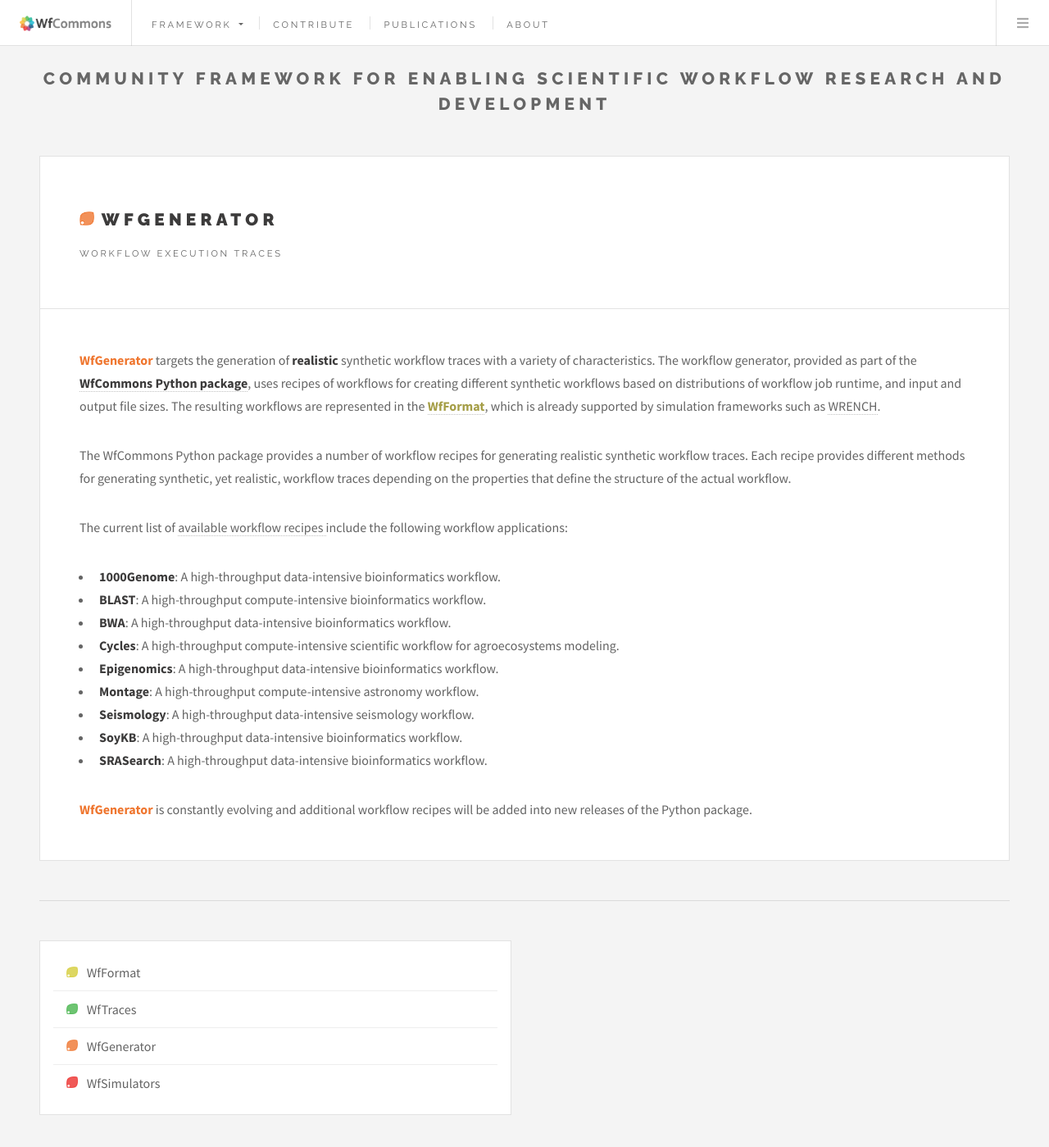
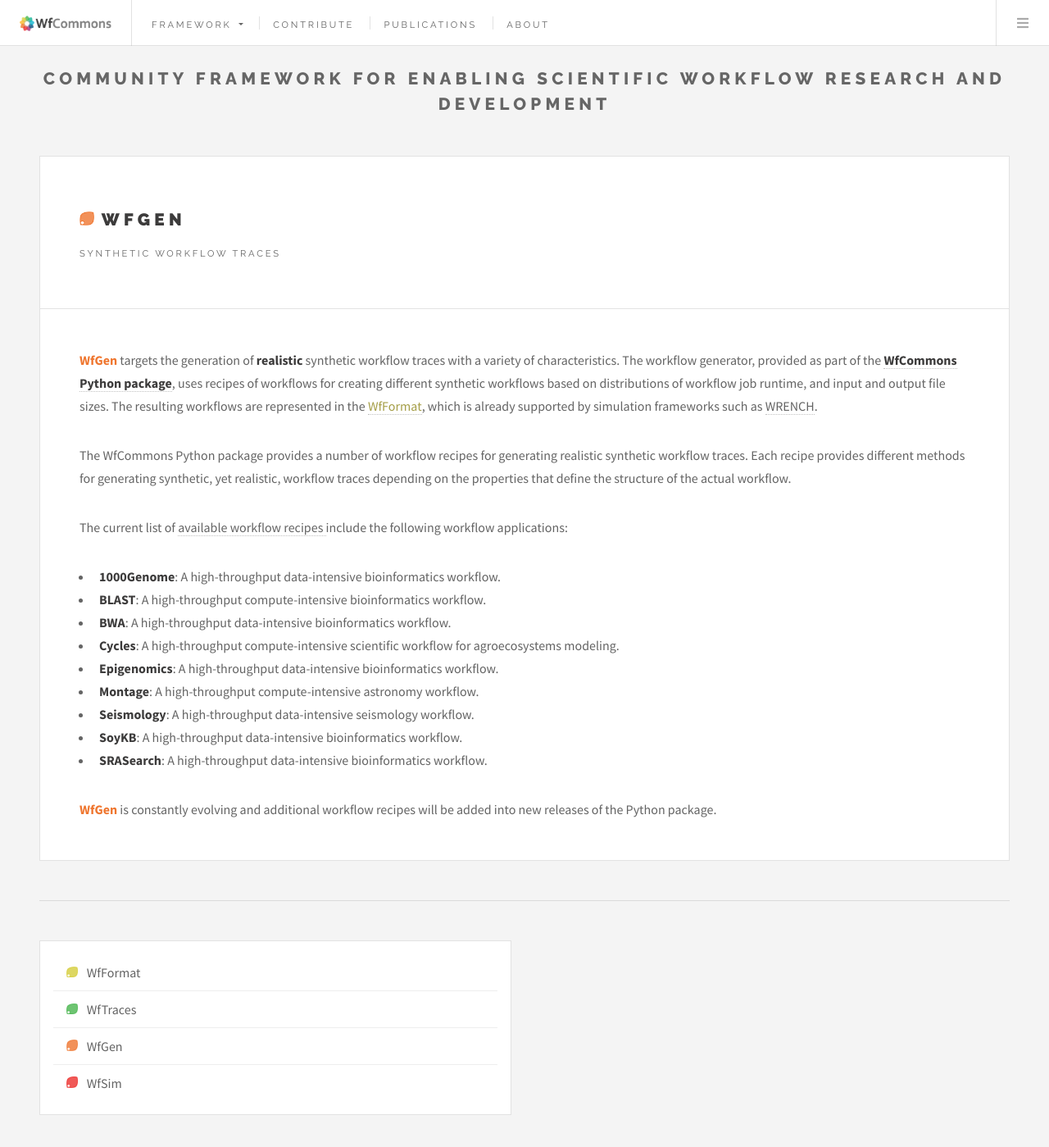
Before and after one commit to wfcommons/wfcommons.github.io, a Jekyll site: the page built from generator.html, in a window 1280 px wide and 1400 px high, scrolled down 248 px. Shown: the whole window at 82% size. Built offline with Jekyll 4.4.1, drawn with Linux system fonts in a browser that asks for light colours.

Commit message:
adding simulation

```diff
--- a/_includes/header.html
+++ b/_includes/header.html
@@ -15,8 +15,8 @@
                     <a class="dropdown-item" href="/format"><img src="/images/wfcommons-lgreen-leaf.png"/> WfFormat</a>
                     <a class="dropdown-item" href="/traces"><img src="/images/wfcommons-green-leaf.png"/> WfTraces</a>
                     <a class="dropdown-item" href="/generator"><img src="/images/wfcommons-orange-leaf.png"/>
-                        WfGenerator</a>
-                    <a class="dropdown-item" href="/simulators"><img src="/images/wfcommons-red-leaf.png"/> WfSimulators</a>
+                        WfGen</a>
+                    <a class="dropdown-item" href="/simulation"><img src="/images/wfcommons-red-leaf.png"/> WfSim</a>
                 </div>
             </li>
             <li><a href="/contribute">Contribute</a></li>
--- a/_includes/sidebar.html
+++ b/_includes/sidebar.html
@@ -16,8 +16,8 @@
                 <ul>
                     <li><a href="/format"><img src="/images/wfcommons-lgreen-leaf.png"/> WfFormat</a></li>
                     <li><a href="/traces"><img src="/images/wfcommons-green-leaf.png"/> WfTraces</a></li>
-                    <li><a href="/generator"><img src="/images/wfcommons-orange-leaf.png"/> WfGenerator</a></li>
-                    <li><a href="/simulators"><img src="/images/wfcommons-red-leaf.png"/> WfSimulators</a></li>
+                    <li><a href="/generator"><img src="/images/wfcommons-orange-leaf.png"/> WfGen</a></li>
+                    <li><a href="/simulation"><img src="/images/wfcommons-red-leaf.png"/> WfSim</a></li>
                 </ul>
             </article>
 
--- a/assets/css/main.css
+++ b/assets/css/main.css
@@ -4211,3 +4211,7 @@
 .wfgenerator {
     color: #EF762F !important;
 }
+
+.wfsim {
+    color: #EC302D !important;
+}
--- a/generator.html
+++ b/generator.html
@@ -9,17 +9,17 @@
     <article class="post">
         <header>
             <div class="title">
-                <h2><img src="/images/wfcommons-orange-leaf.png" alt=""/> WfGenerator</h2>
-                <p>Workflow Execution Traces</p>
+                <h2><img src="/images/wfcommons-orange-leaf.png" alt=""/> WfGen</h2>
+                <p>Synthetic Workflow Traces</p>
             </div>
         </header>
         <p>
-            <strong class="wfgenerator">WfGenerator</strong> targets the generation of <strong>realistic</strong>
+            <strong class="wfgenerator">WfGen</strong> targets the generation of <strong>realistic</strong>
             synthetic workflow traces with a variety of characteristics. The workflow generator, provided as part of the
             <strong><a href="https://docs.wfcommons.org" target="_blank">WfCommons Python package</a></strong>, uses
             recipes of workflows for creating different synthetic workflows based on distributions of
             workflow job runtime, and input and output file sizes. The resulting workflows are represented in the
-            <strong><a href="/format" class="wfformat">WfFormat</a></strong>, which is already supported by simulation
+            <a href="/format" class="wfformat">WfFormat</a>, which is already supported by simulation
             frameworks such as <a href="https://wrench-project.org" target="_blank">WRENCH</a>.
         </p>
         <p>
@@ -48,7 +48,7 @@
             <li><strong>SRASearch</strong>: A high-throughput data-intensive bioinformatics workflow.</li>
         </ul>
         <p>
-            <strong class="wfgenerator">WfGenerator</strong> is constantly evolving and additional workflow recipes
+            <strong class="wfgenerator">WfGen</strong> is constantly evolving and additional workflow recipes
             will be added into new releases of the Python package.
         </p>
     </article>
--- a/traces.html
+++ b/traces.html
@@ -37,13 +37,13 @@
             production workflow executions from various scientific applications shared in a common trace format. The
             <strong><a href="https://docs.wfcommons.org" target="_blank">WfCommons Python package</a></strong> provides
             a set of tools for analyzing traces, which can be used to develop workflow recipes for the
-            <a href="/generator" class="wfgenerator">WfGenerator</a>.
+            <a href="/generator" class="wfgenerator">WfGen</a>.
         </p>
         <p>
             In this page, we keep a list of open access workflow execution trace repositories that host traces compliant
-            with The <strong><a href="/format" class="wfformat">WfFormat</a></strong> for describing workflow
+            with The <a href="/format" class="wfformat">WfFormat</a> for describing workflow
             executions. We are constantly seeking for additional workflow execution traces for refining or developing
-            new workflow recipes for the WfCommons’s <a href="/generator" class="wfgenerator">WfGenerator</a>.
+            new workflow recipes for the WfCommons’s <a href="/generator" class="wfgenerator">WfGen</a>.
         </p>
         <p>
             Workflow execution traces are organized into sub-folders within the repositories. Each sub-folder represents
```
Also changed, not shown: _data/simulators.yml (added, +14 -0 lines), index.html (+8 -0 lines), simulation.html (added, +87 -0 lines).
